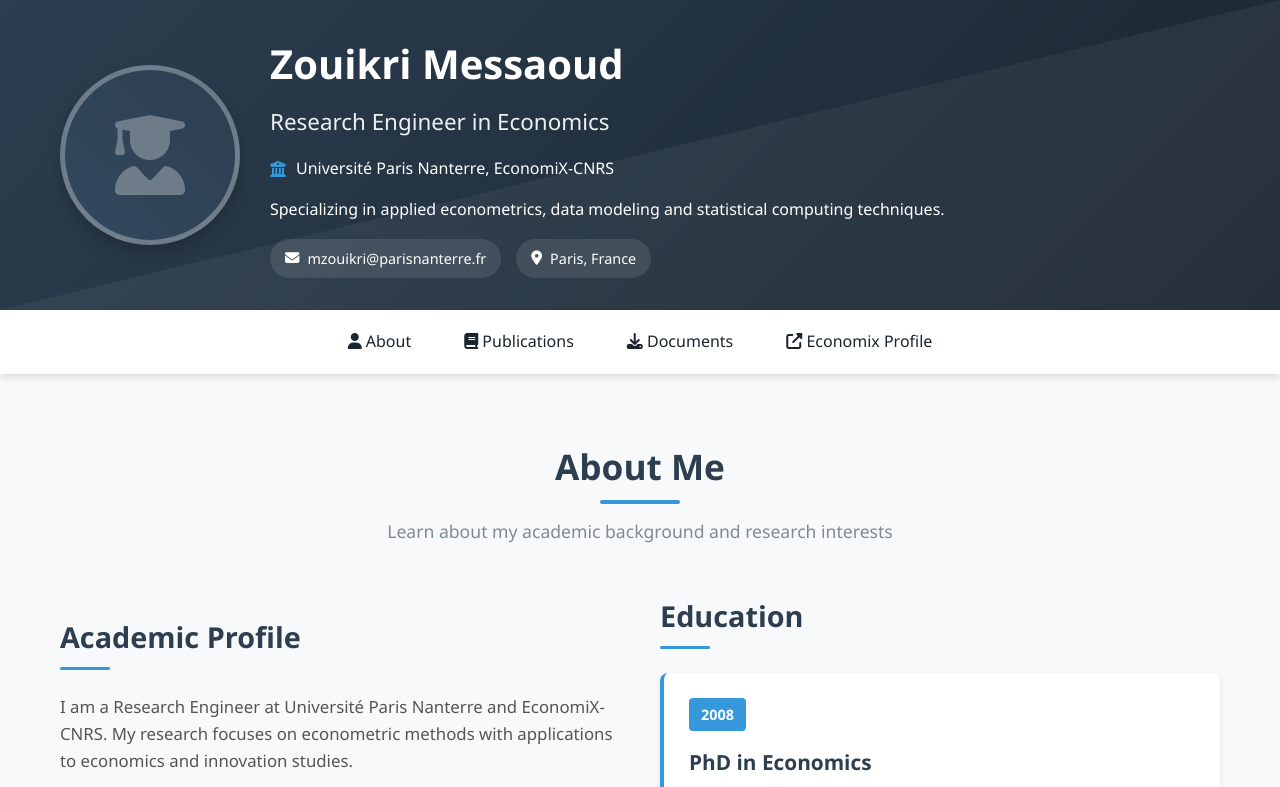
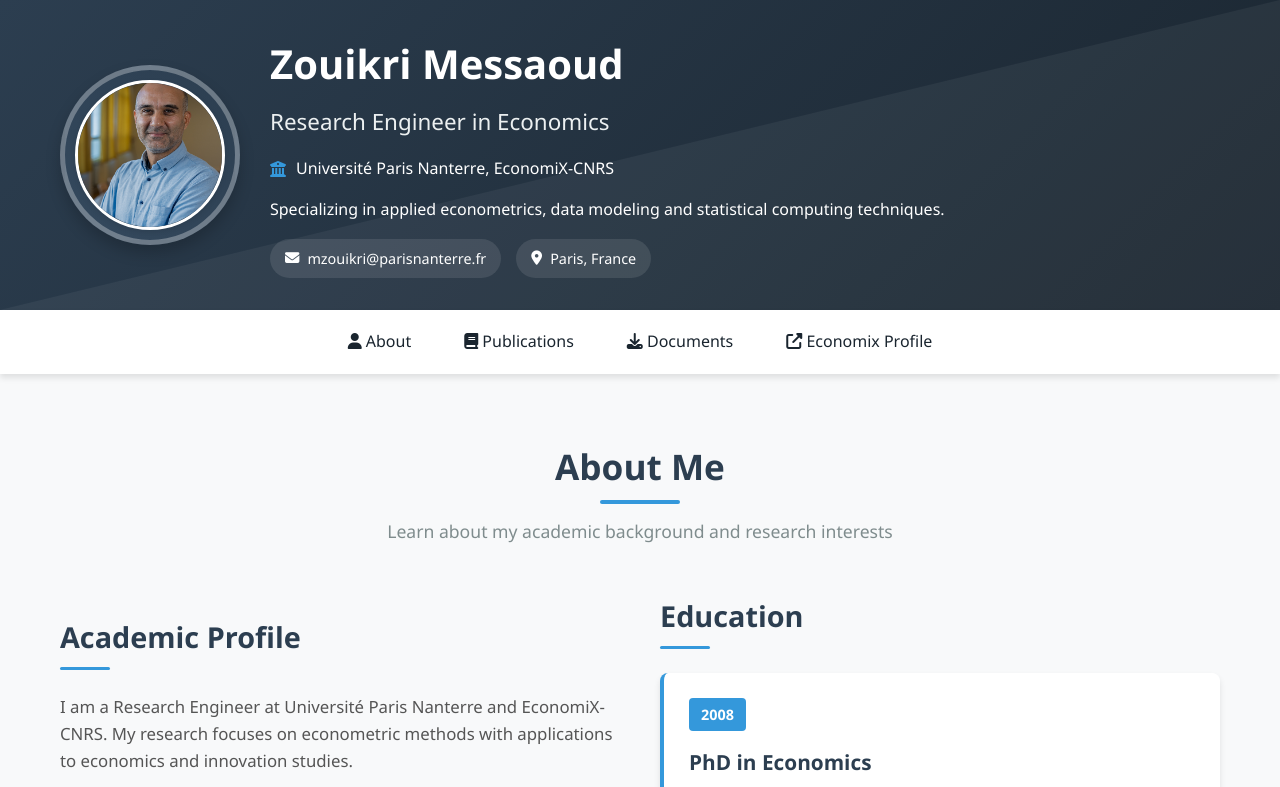
Before and after one commit to MessaoudZouikri/MessaoudZouikri.github.io, a plain HTML site: page index.html in a window 1280 px wide. Shown: the top 787 px of the page. Drawn offline with Linux system fonts and the light colour scheme.

Commit message:
Update index.html
adding photo part.

```diff
--- a/index.html
+++ b/index.html
@@ -572,12 +572,14 @@
     </style>
 </head>
 <body>
+
+
     <!-- Header Section -->
 <header>
     <div class="container">
         <div class="header-content animated">
             <div class="profile-img">
-                    <i class="fas fa-user-graduate"></i>
+                <img src="myfoto.jpg" alt="Zouikri Messaoud" style="width: 150px; height: 150px; object-fit: cover; border-radius: 50%; border: 3px solid #fff; box-shadow: 0 2px 5px rgba(0,0,0,0.1);">
             </div>
             <div class="profile-info">
                 <h1>Zouikri Messaoud</h1>
@@ -590,7 +592,7 @@
                 <div class="contact-info">
                     <div class="contact-item">
                         <i class="fas fa-envelope"></i>
-                            <span>mzouikri@parisnanterre.fr</span>
+                        <span>mzouikri<!-- spam-protection -->@<!-- -->parisnanterre.fr</span>
                     </div>
                     <div class="contact-item">
                         <i class="fas fa-map-marker-alt"></i>
```
Lines whose indentation alone changed are shown as unchanged.
